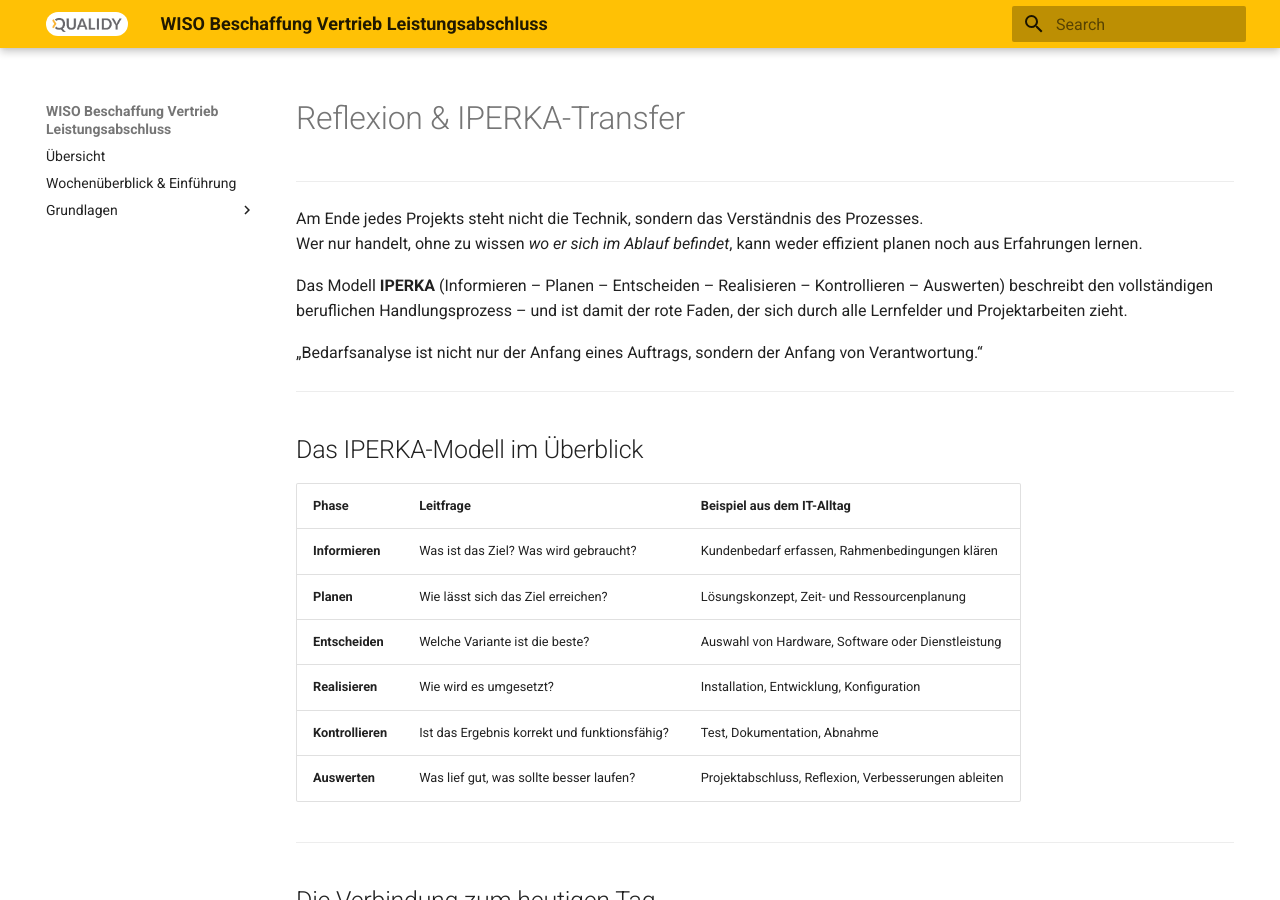
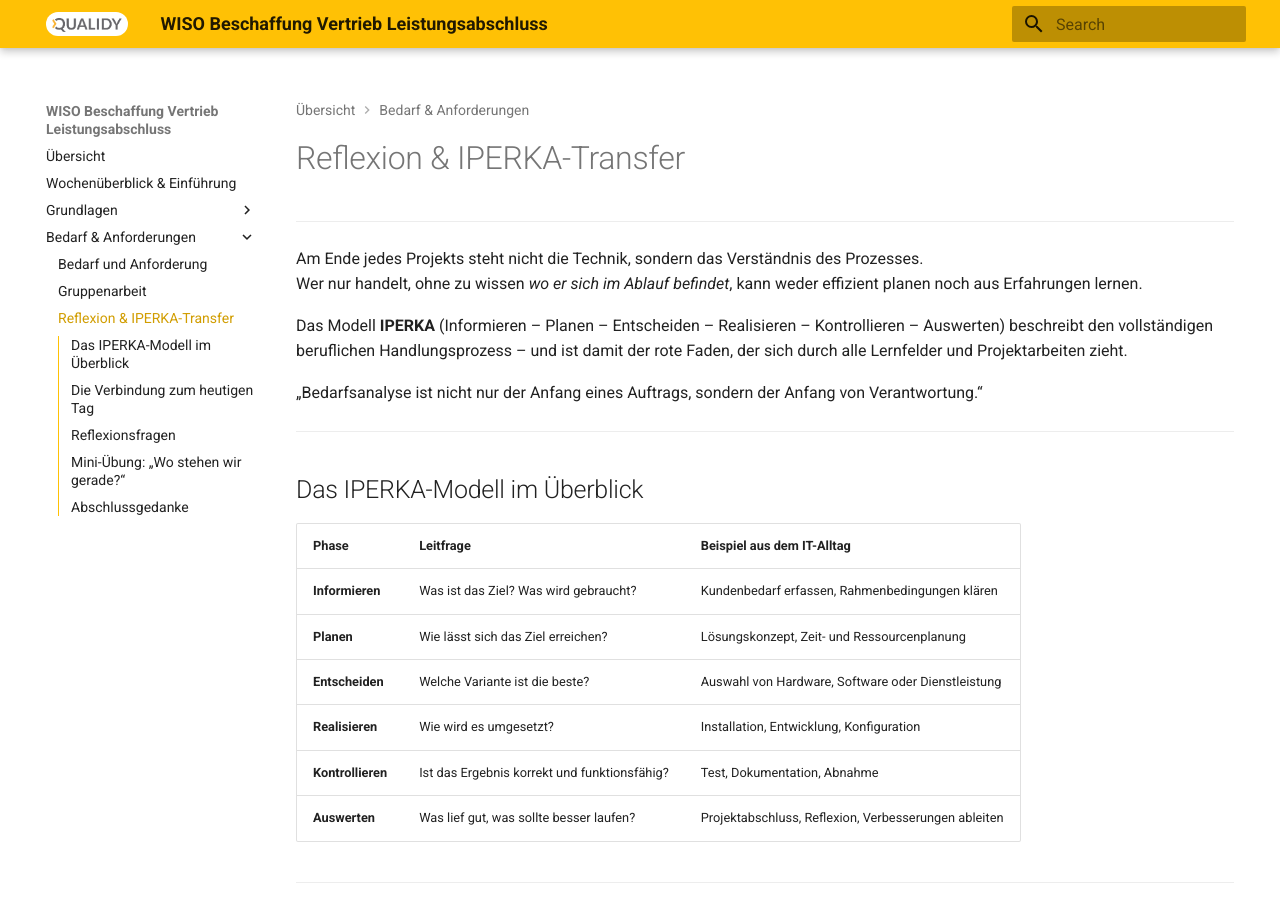
Before and after one commit to Qualidy/wiki-wiso-beschaffung-vertrieb-leistungsabschluss, an MkDocs documentation site: the page built from docs/content/m2/iperka_reflexion.md, in a window 1280 px wide and 900 px high. Built offline with MkDocs 1.6.1 and Material for MkDocs 9.7.7, drawn with Linux system fonts in a browser that asks for light colours; some of the changed lines change nothing that is shown; some of the changed text lies outside the part shown.

Commit message:
ELE | edit mkdocs.yml

```diff
--- a/mkdocs.yml
+++ b/mkdocs.yml
@@ -12,11 +12,11 @@ nav:
           - Vertragsstörungen & Anfechtung: content/m1/vertragsstoerungen_anfechtung.md
       - Gesprächsphasen: content/m1/gespraechsphasen.md
 
-#  - Bedarf & Anforderungen:
-#      - Bedarf und Anforderung: content/m2/bedarf-und-anforderung.md
-#      - Gruppenarbeit: content/m2/bedarf-und-anforderung-gruppenarbeit.md
-#      - Reflexion & IPERKA-Transfer: content/m2/iperka_reflexion.md
-#
+  - Bedarf & Anforderungen:
+      - Bedarf und Anforderung: content/m2/bedarf-und-anforderung.md
+      - Gruppenarbeit: content/m2/bedarf-und-anforderung-gruppenarbeit.md
+      - Reflexion & IPERKA-Transfer: content/m2/iperka_reflexion.md
+
 #  - Kalkulation & Wirtschaftlichkeit:
 #      - Kalkulation in IT-Projekten – Grundlagen, Stundensätze und Rendite: content/m3/kalkulation_grundlagen.md
 #      - Handelskalkulation – Vom Einkauf bis zum Verkaufspreis: content/m3/kalkulation_handelskalkulation.md
```
